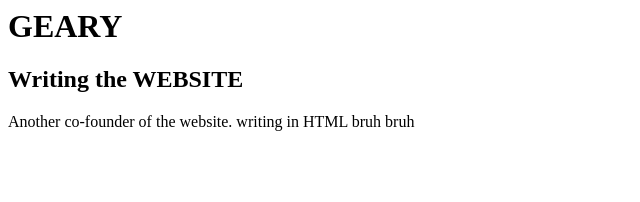
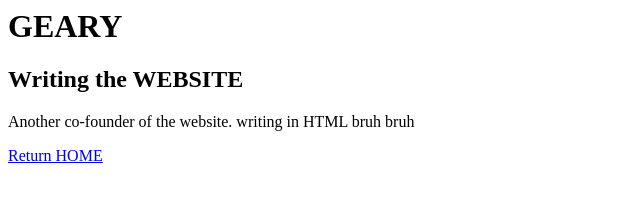
Before and after one commit to regmas/supreme-guacamole, a plain HTML site: page ppl/geary.html in a window 1280 px wide. Shown: the whole page, without its empty margins (0-640 px from the left). Drawn offline with Linux system fonts and the light colour scheme.

Commit message:
Update geary.html

```diff
--- a/ppl/geary.html
+++ b/ppl/geary.html
@@ -7,5 +7,6 @@
 
 <body>
 <p>Another co-founder of the website. writing in HTML bruh bruh</p>
+  <p><a href="../index.html">Return HOME</a></p>
 
 </body>
```
